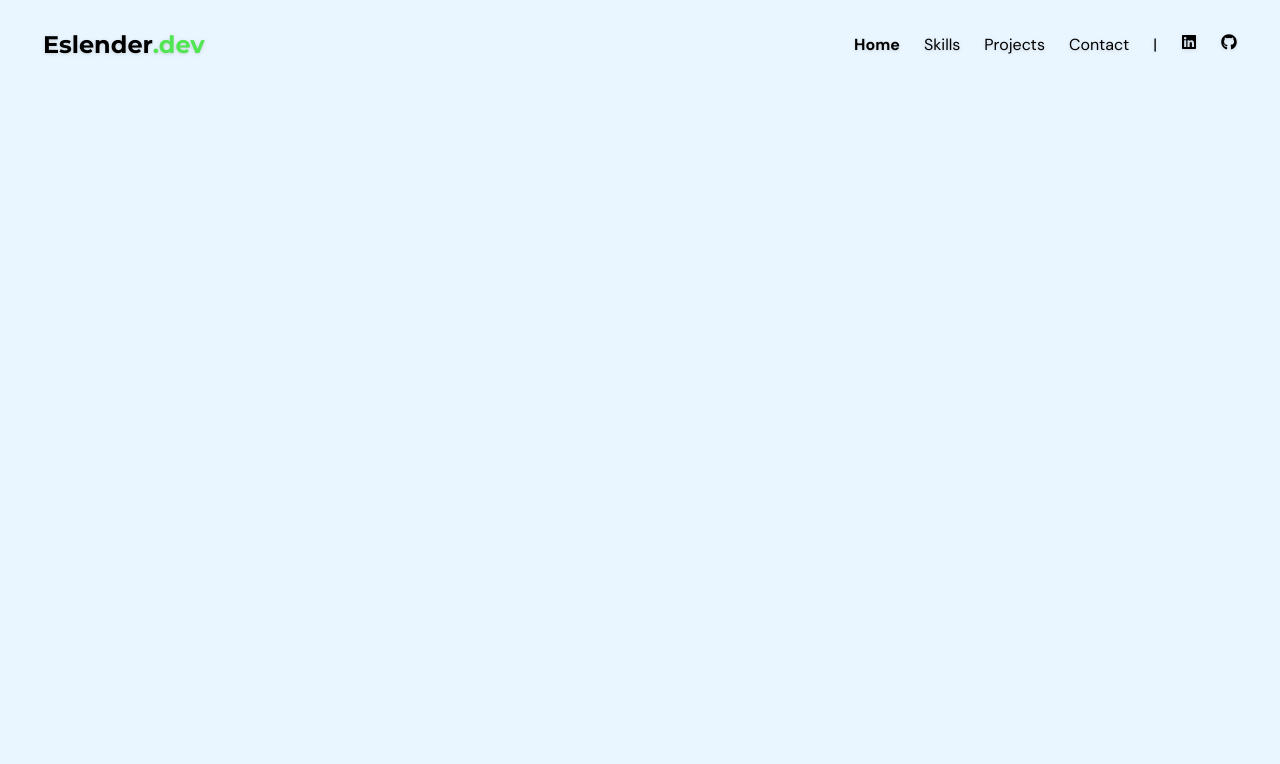
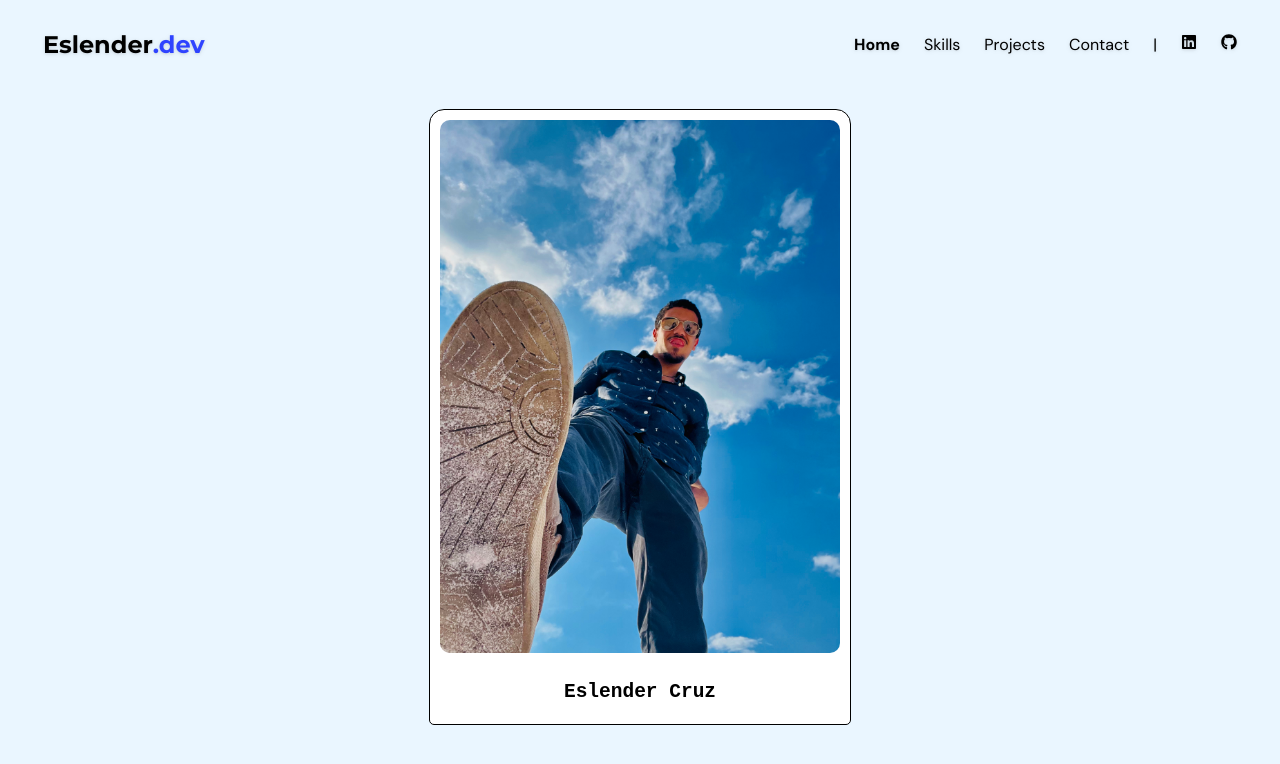
Before and after one commit to EslenderCV/portfolio, a React (Vite) app: page / in a window 1280 px wide. Shown: the top 764 px of the page. Built offline with nearby package versions, Linux system fonts and the light colour scheme.

Commit message:
added photo styled

```diff
--- a/src/App.tsx
+++ b/src/App.tsx
@@ -1,5 +1,6 @@
 import Navbar from "../src/Components/Navbar";
 import { useEffect, useState } from "react";
+import Home from "./pages/Home";
 
 function App() {
   const [page, setPage] = useState("home");
@@ -21,6 +22,7 @@ function App() {
     <>
       <div className="app">
         <Navbar isOnTop={isOnTop} page={page} setPage={setPage} />
+        <Home />
       </div>
     </>
   );
--- a/src/Components/Navbar/index.tsx
+++ b/src/Components/Navbar/index.tsx
@@ -12,14 +12,14 @@ interface Props {
 
 const index = ({ page, setPage, isOnTop }: Props) => {
   return (
-    <nav>
+    <nav className="navBar">
       <Box
         sx={{
           display: "flex",
           position: "fixed",
           width: "100vw",
           justifyContent: "space-between",
-          zIndex: "30",
+          zIndex: 30,
           background: isOnTop ? "" : "#CAF4FF",
           filter:
             "drop-shadow(0 1px 2px rgb(0 0 0 / 0.1)) drop-shadow(0 1px 1px rgb(0 0 0 / 0.06))",
--- a/src/index.css
+++ b/src/index.css
@@ -13,7 +13,7 @@ body {
 }
 
 .dev {
-  color: rgb(81, 230, 81);
+  color: rgb(46, 67, 255);
 }
 
 .title {
@@ -28,3 +28,12 @@ a {
 .selected {
   font-weight: bold;
 }
+
+.navBar {
+  width: 100%;
+  height: 88.81px;
+}
+
+.photo {
+  border-radius: 10px;
+}
--- /dev/null
+++ b/src/pages/Home/index.tsx
@@ -0,0 +1,42 @@
+import { Box } from "@mui/material";
+
+const index = () => {
+  return (
+    <section id="home">
+      <Box
+        sx={{
+          display: "flex",
+          justifyContent: "space-around",
+          padding: "20px 50px",
+        }}
+      >
+        {/* <h1 className="nameTitle">
+          Eslender <br /> Cruz Valerio
+        </h1> */}
+        <Box
+          sx={{
+            background: "#FFF",
+            padding: "10px 10px 0px",
+            border: "1px solid #000",
+            display: "flex",
+            flexDirection: "column",
+            justifyContent: "center",
+            alignItems: "center",
+            borderRadius: "15px 15px 5px 5px",
+          }}
+        >
+          <img
+            src="../../../src/assets/photo.jpg"
+            width="400px"
+            className="photo"
+          />
+          <h2>
+            <code>Eslender Cruz</code>
+          </h2>
+        </Box>
+      </Box>
+    </section>
+  );
+};
+
+export default index;
```
